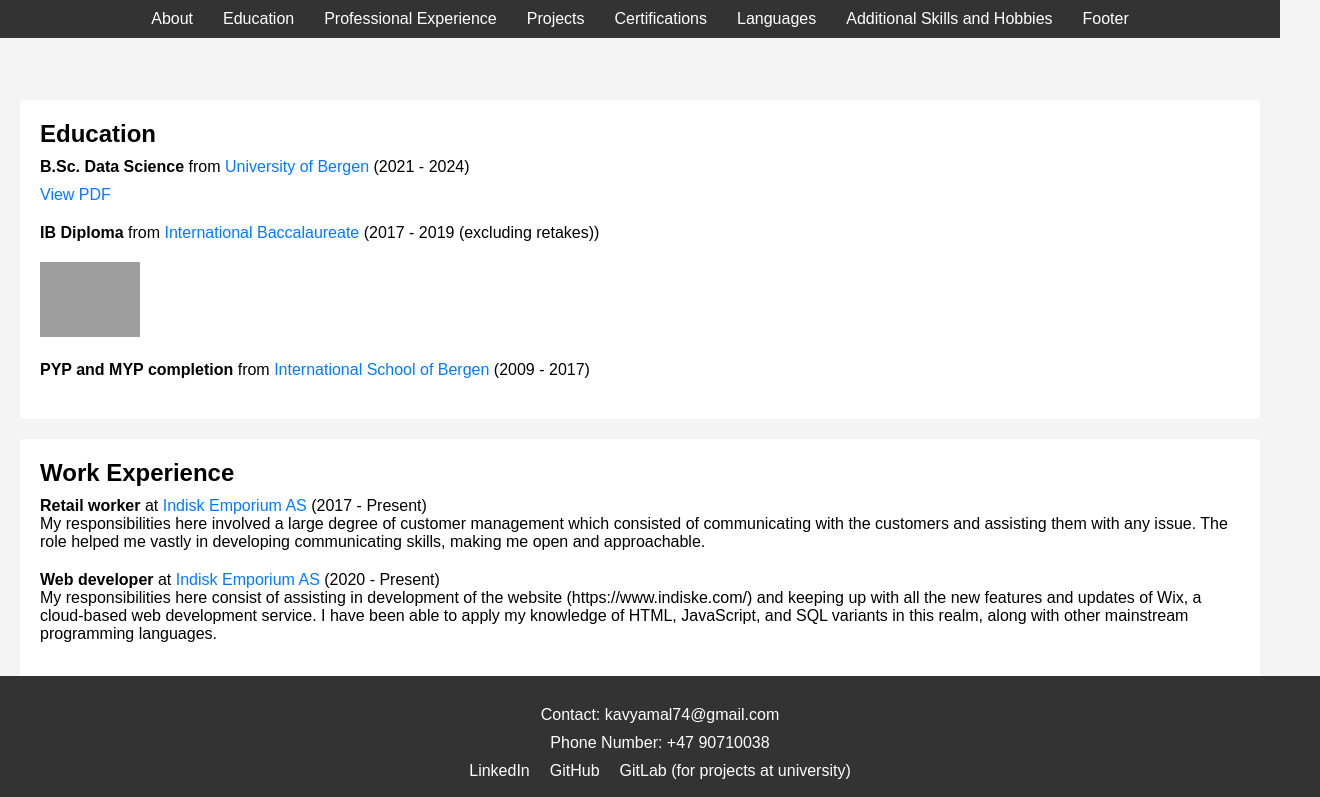
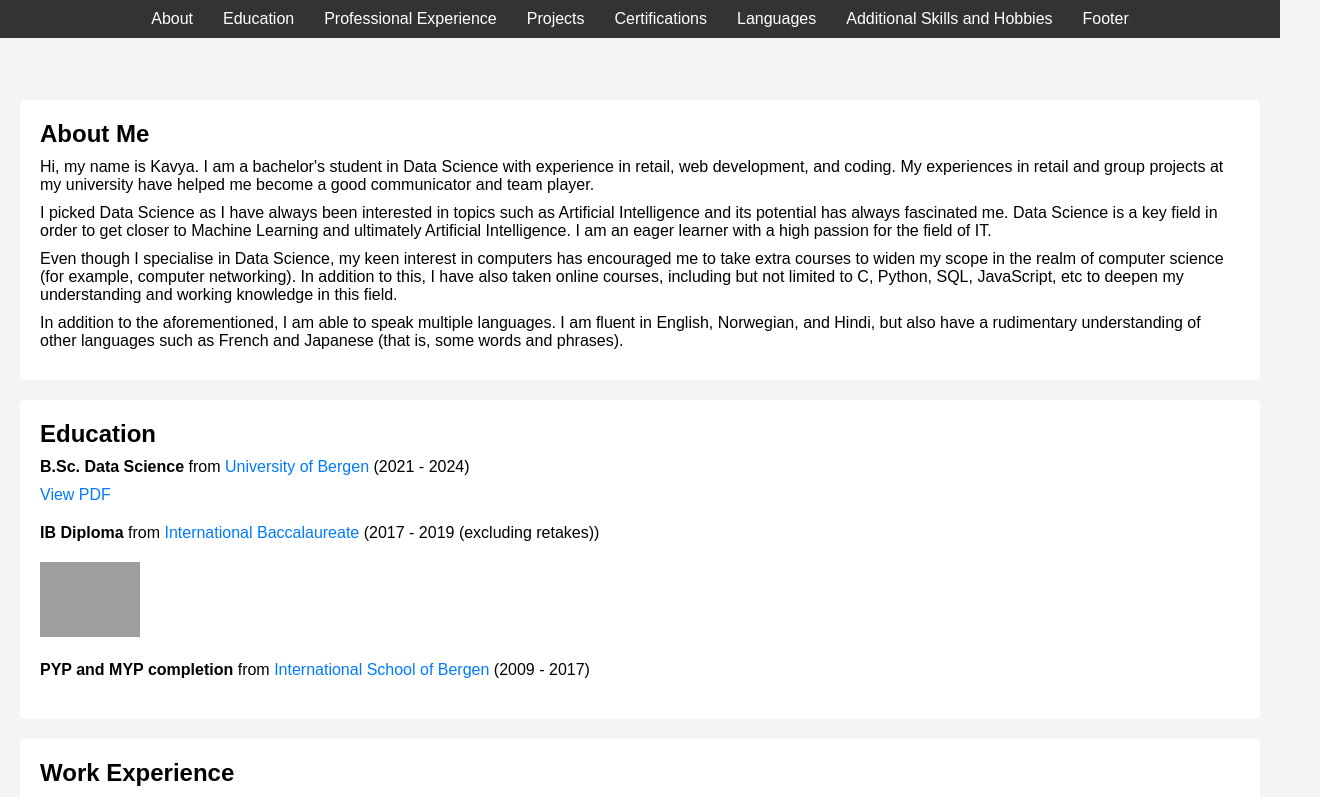
Before and after one commit to kavmal7/Online-CV, a React (Create React App) app: page / in a window 1280 px wide. Shown: the top 797 px of the page, 1320 px wide, since content can reach past the window. Built offline with nearby package versions, Linux system fonts and the light colour scheme; grey boxes are pictures that could not be loaded.

Commit message:
Fixed bug with about section and footer

```diff
--- a/src/App.css
+++ b/src/App.css
@@ -62,7 +62,6 @@ footer {
   padding: 10px;
   background-color: #333;
   color: white;
-  position: fixed;
   bottom: 0;
   width: 100%;
 }
--- a/src/components/About.js
+++ b/src/components/About.js
@@ -1,7 +1,7 @@
 import React from 'react';
 import './About.css';
 
-const About = () => {
+const About = () => (
     <section id='about'>
         <h2>About Me</h2>
         <p>
@@ -17,6 +17,6 @@ const About = () => {
             In addition to the aforementioned, I am able to speak multiple languages. I am fluent in English, Norwegian, and Hindi, but also have a rudimentary understanding of other languages such as French and Japanese (that is, some words and phrases).
         </p>
     </section>
-}
+)
 
 export default About;
--- a/src/components/Footer.css
+++ b/src/components/Footer.css
@@ -3,7 +3,6 @@
     color: white;
     padding: 20px;
     text-align: center;
-    position: fixed;
     bottom: 0;
     width: 100%;
 }
```
